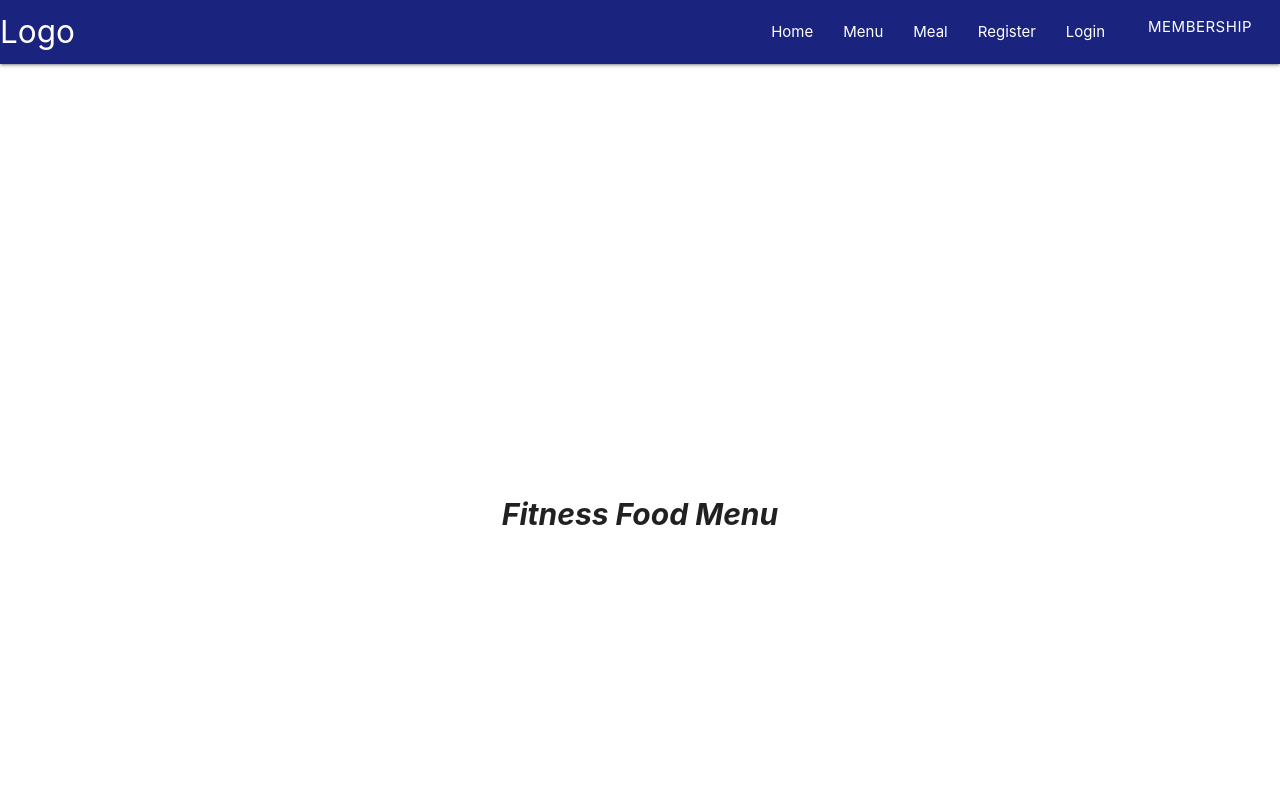
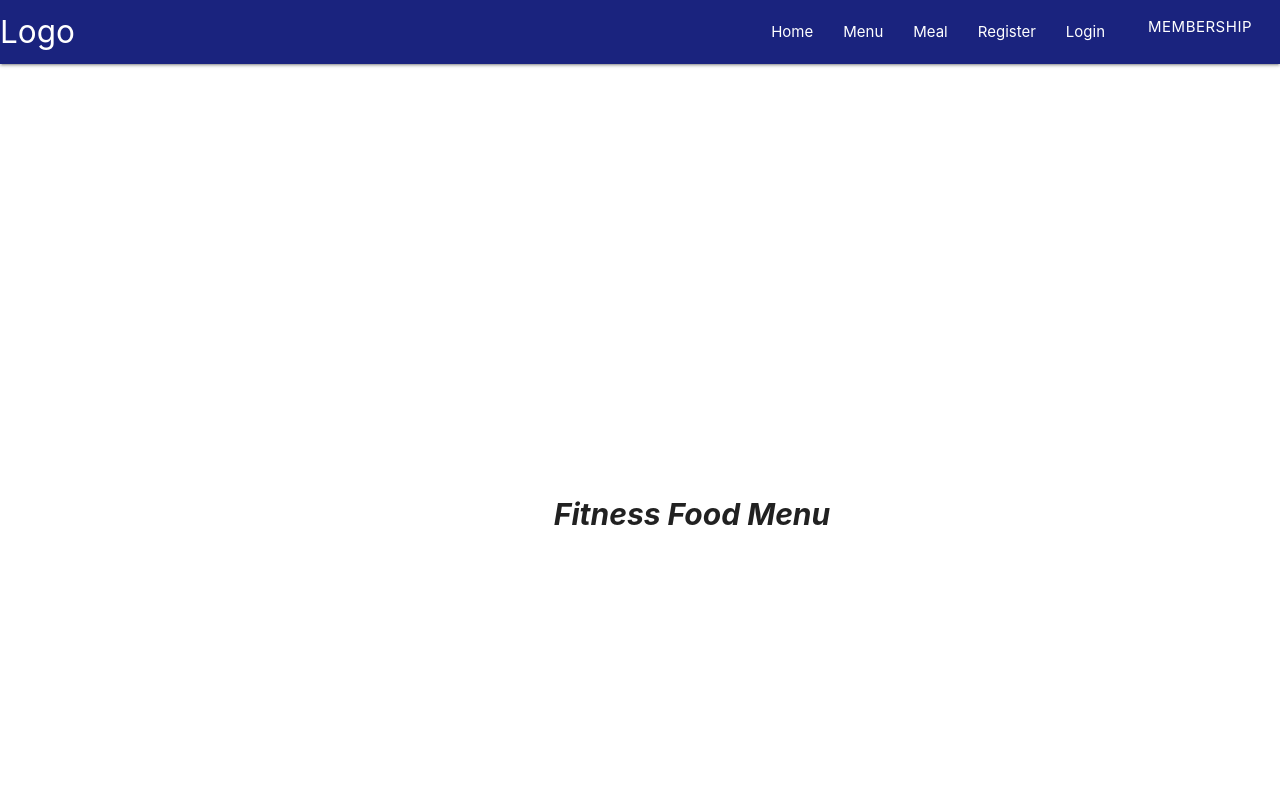
Before and after one commit to Fitness-Food/Fitness-Food, a website: page public/menu/index.html in a window 1280 px wide. Shown: the top 800 px of the page. Drawn offline with nearby package versions, Linux system fonts and the light colour scheme; no server answers.

Commit message:
update for format
the update for the menu page format

```diff
--- a/public/menu/index.html
+++ b/public/menu/index.html
@@ -16,8 +16,10 @@
         <header id='nav_bar' class="page-header scrollspy"></header>
 
         <main>
-            <div class="slogan">
-                Fitness Food Menu
+            <div class="container temp">
+                <div class="slogan">
+                    Fitness Food Menu
+                </div>
             </div>
         </main>
 
```
